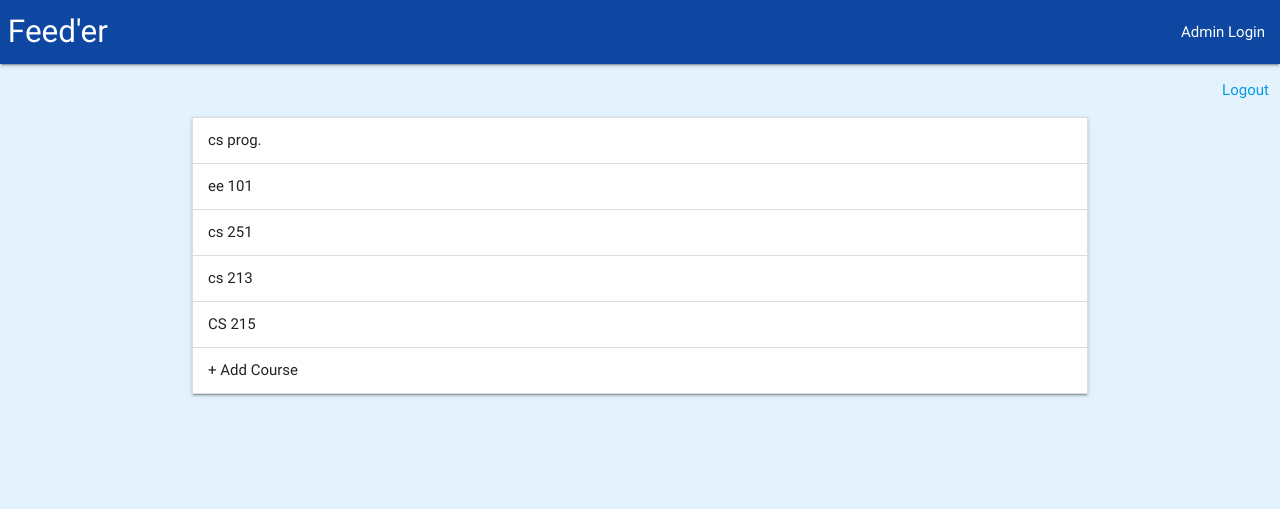
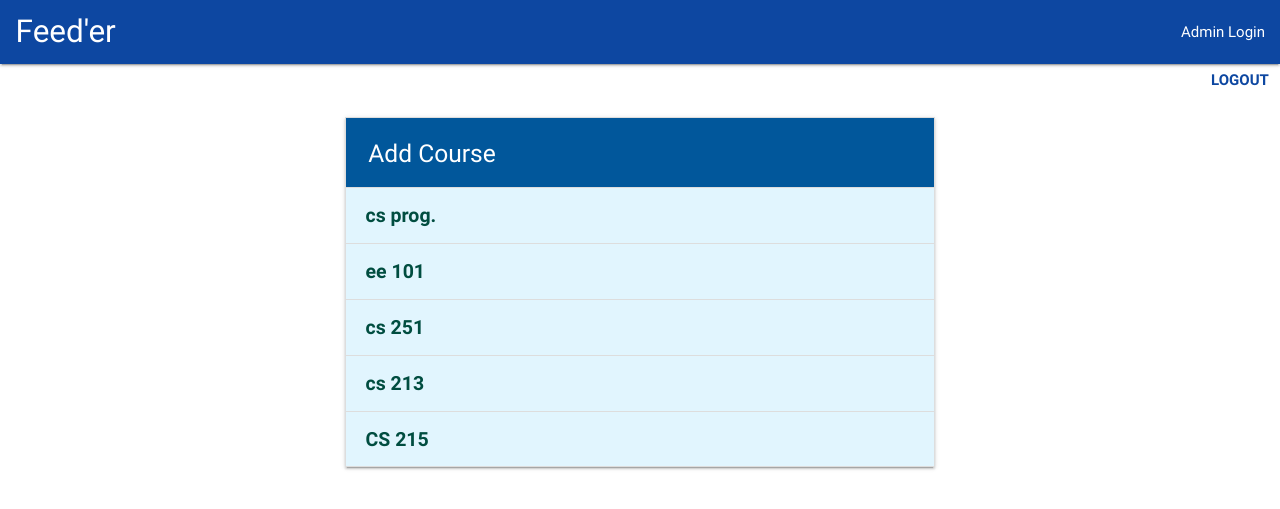
Before and after one commit to kunalmittal/feeder, a Django app: page /adminApp/welcome/ in a window 1280 px wide. Shown: the top 509 px of the page. Run offline with Django 3.2, Linux system fonts and the light colour scheme; a user stored in the database is signed in; data comes from the database, SQL or seed files in the repository; both versions use the stored data as it was after the commit; some libraries are stand-ins or nearby versions.

Commit message:
design made better

```diff
--- a/adminApp/templates/adminApp/welcome.html
+++ b/adminApp/templates/adminApp/welcome.html
@@ -3,37 +3,70 @@
 {% block title %}Welcome Admin{% endblock %}
 
 {% block content %}
-    <a href="/adminApp/logout_admin"><p align="right">Logout&nbsp;&nbsp;&nbsp;</p></a>
+    <a href="/adminApp/logout_admin">
+          <h6 class="header right" style="color:#0d47a1;"><b>LOGOUT</b>&nbsp;&nbsp;&nbsp;</h6>
+    </a>
+    <br><br>
+    <div class="container">
+    <div class="row">
+        <div class="col s2"></div>
+        <div class="col s8">
+            <ul class="collapsible" data-collapsible="accordion">
+                <li>
+                    <div class="collapsible-header light-blue darken-4" style="padding:10px;">
+                          <h5 class="header" style="color:white;">&nbsp;&nbsp;Add Course</h5>
+                    </div>
+                    <div class="collapsible-body">
                         <div class="container">
 
-    <ul class="collapsible" data-collapsible="accordion">
+                            <div class="col s1"></div>
+                            <form name="course_add" action="{% url 'addCourse' %}" method="post">
+                            {% csrf_token %}
+                                <br>
+                                <input type="text" name="courseNumber" placeholder="Enter Course Number">
+                                <br>
+                                <input type="text" name="courseName" placeholder="Enter Course Name">
+                                <button class="btn btn-large light-blue darken-4" type="submit" name="action">Submit</button>
+                                <br><br>
+                            </form>
+                        </div>
+                        </div>
+
+                </li>
 
             {% for course in all_courses %}
                 <li>
-            <div class="collapsible-header">{{course.course_number}}</div>
+                    <div class="collapsible-header light-blue lighten-5" style="padding:10px;">
+                        <h6 class="flow-text" style="color:#004d40;font-size:130%">
+                        &nbsp;&nbsp;<b>{{course.course_number}}</b>
+                        </h6>
+                    </div>
                     <div class="collapsible-body">
-                <p>{{course.course_name}}</p>
-                <a href="/adminApp/welcome/{{course.course_number}}/">Enroll Students</a>
+                        <br>
+                        <h5 class="flow-text center" style="font-size:120%">&nbsp;&nbsp;&nbsp;<b>{{course.course_name}}</b></h5>
+                        <div class="row">
+                            <div class="col s4">
+                                <a href="/adminApp/welcome/{{course.course_number}}/">
+                                        <h5 class="flow-text center" style="font-size:100%;color:#1a237e">Enroll Students</h5>
+                                </a>
+                            </div>
+                            <div class="col s4">
+                                <a href="/adminApp/feedbackform/{{course.course_number}}/">
+                                    <h5 class="flow-text center" style="font-size:100%;color:#1a237e">Feedback Forms</h5>
+                                </a>
+                            </div>
+                            <div class="col s4">
+                                <a href="/adminApp/deadlineform/{{course.course_number}}/">
+                                    <h5 class="flow-text center" style="font-size:100%;color:#1a237e">Deadlines</h5>
+                                </a>
+                            </div>
+                        </div>
                     </div>
                 </li>
             {% endfor %}
-        <li>
-            <div class="collapsible-header">+ Add Course</div>
-            <div class="collapsible-body">
-                <form name="course_add" action="{% url 'addCourse' %}" method="post">
-                    {% csrf_token %}
-                    <p style="color:#004d40">Course Name </p>
-                <input type="text" name="courseName" placeholder="Enter Couse Name">
-                    <p id="text_error" style="color:red"><br></p>
-                    <br>
-                    <p style="color:#004d40">Course Number </p>
-                <input type="text" name="courseNumber" placeholder="Enter Course Number">
-                    <br>
-                    <br>
-                    <input type="submit" style="padding-left:30px;padding-right:30px;padding-top:15px;padding-bottom:15px;"/>
-                </form>
 
+            </ul>
         </div>
-        </li>
+    </div>
 </div>
 {% endblock %}
--- a/homepage/templates/homepage/base.html
+++ b/homepage/templates/homepage/base.html
@@ -7,10 +7,10 @@
     <link rel="stylesheet" href="{% static 'homepage/css/materialize.min.css' %}" type = "text/css"/>
     <title>{% block title %}{% endblock %}</title>
 </head>
-<body style="background-color:#e3f2fd">
+<body>
     <nav>
         <div class="nav-wrapper blue darken-4">
-            <a href="/" class="brand-logo">&nbsp;Feed'er</a>
+            <a href="/" class="brand-logo">&nbsp;&nbsp;Feed'er</a>
           <ul id="nav-mobile" class="right hide-on-med-and-down">
             <li><a href="/adminApp">Admin Login</a></li>
           </ul>
```
Also changed, not shown: adminApp/templates/adminApp/coursePage.html (+6 -1 lines), adminApp/templates/adminApp/loginForm.html (+11 -7 lines), homepage/templates/homepage/home.html (+4 -4 lines), db.sqlite3. Lines whose indentation alone changed are shown as unchanged.
